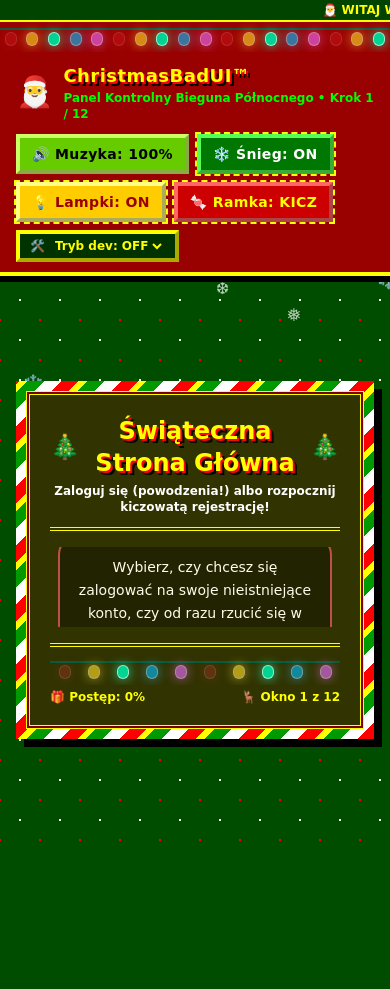
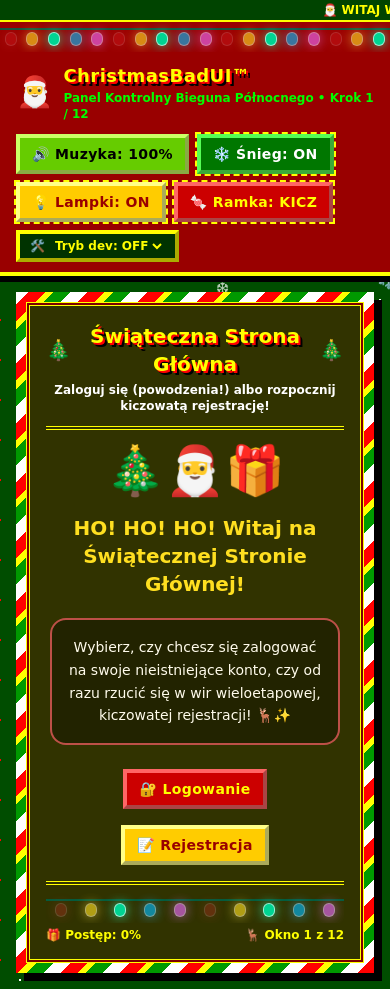
Before and after one commit to Szajrii/ChristmasBadUI, a Vue app: page /#/ in a window 390 px wide. Before the commit the page ends 844 px from the top, so only its background shows below. Built offline with nearby package versions, Linux system fonts and the light colour scheme.

Commit message:
style: prevent container, modal, and parabolic checkbox clipping

```diff
--- a/src/components/layout/ControlPanel.vue
+++ b/src/components/layout/ControlPanel.vue
@@ -114,7 +114,7 @@ function onDevStepChange(event: Event) {
           🛠️ TRYB DEWELOPERSKI AKTYWNY — muzyka wyciszona, wszystkie kroki odblokowane (animacje i efekty działają)
         </span>
 
-        <div class="flex items-center gap-2">
+        <div class="flex flex-wrap items-center gap-2">
           <KitschButton
             data-testid="dev-prev-btn"
             variant="elf"
@@ -128,7 +128,7 @@ function onDevStepChange(event: Event) {
             data-testid="dev-step-select"
             aria-label="Skocz do kroku"
             :value="store.currentStepIndex"
-            class="rounded-xl border-2 border-lime-400 bg-emerald-950 px-2.5 py-1.5 text-xs font-bold text-lime-100 outline-none"
+            class="max-w-full rounded-xl border-2 border-lime-400 bg-emerald-950 px-2.5 py-1.5 text-xs font-bold text-lime-100 outline-none"
             @change="onDevStepChange"
           >
             <option
--- a/src/components/layout/StageContainer.vue
+++ b/src/components/layout/StageContainer.vue
@@ -14,12 +14,12 @@ const store = useRegistrationStore()
     <KitschCard
       data-testid="stage-container"
       :striped-border="store.settings.kitschBorderEnabled"
-      class="aspect-square w-full max-w-[780px]"
+      class="w-full max-w-[820px] min-h-[600px] sm:min-h-[700px]"
     >
-      <div class="flex h-full flex-col justify-between bg-[#005500]/60 p-5 sm:p-7">
+      <div class="flex min-h-[580px] flex-col justify-between bg-[#005500]/60 p-4 sm:min-h-[680px] sm:p-7">
         <!-- Step header -->
         <div class="border-b-4 border-double border-[#ffff00] pb-3 text-center">
-          <div class="mb-1 flex items-center justify-center gap-2 text-2xl sm:text-3xl">
+          <div class="mb-1 flex items-center justify-center gap-2 text-xl sm:text-3xl">
             <span aria-hidden="true">{{ store.currentStep?.icon ?? '🎄' }}</span>
             <h2 class="kitsch-text-shadow font-extrabold text-[#ffff00]">
               {{ store.currentStep?.title ?? 'Ładowanie świątecznego chaosu...' }}
@@ -32,7 +32,7 @@ const store = useRegistrationStore()
         </div>
 
         <!-- Dynamic step content slot -->
-        <div class="my-4 flex flex-1 flex-col items-center justify-center overflow-y-auto px-2">
+        <div class="my-4 flex flex-1 flex-col items-center justify-center px-1 sm:px-2">
           <slot />
         </div>
 
--- a/src/components/ui/KitschModal.vue
+++ b/src/components/ui/KitschModal.vue
@@ -18,9 +18,9 @@ withDefaults(
     role="dialog"
     aria-modal="true"
     :aria-labelledby="titleId"
-    class="fixed inset-0 z-50 flex items-center justify-center bg-black/80 p-4"
+    class="fixed inset-0 z-50 flex items-center justify-center overflow-y-auto bg-black/80 p-4"
   >
-    <KitschCard class="w-full" :class="maxWidthClass">
+    <KitschCard class="my-auto w-full" :class="maxWidthClass">
       <slot />
     </KitschCard>
   </div>
--- a/src/components/ui/ParabolicCheckbox.vue
+++ b/src/components/ui/ParabolicCheckbox.vue
@@ -131,7 +131,7 @@ const moverStyle = computed(() => ({
 <template>
   <div
     data-testid="parabolic-checkbox-root"
-    class="retro-bevel relative flex min-h-[115px] w-full flex-col items-center justify-center overflow-hidden border-[#ffff00] bg-[#003300] p-3"
+    class="retro-bevel relative flex min-h-[145px] w-full flex-col items-center justify-end overflow-visible border-[#ffff00] bg-[#003300] p-3"
   >
     <div
       :key="launchKey"
```
